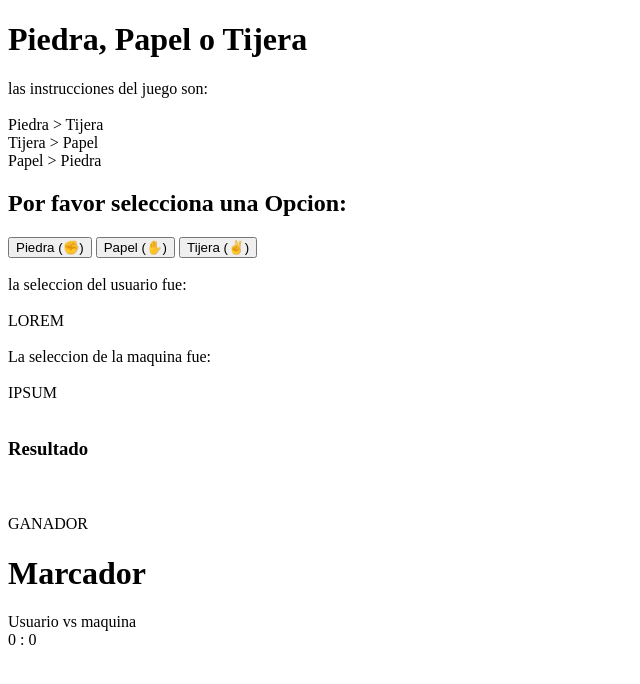
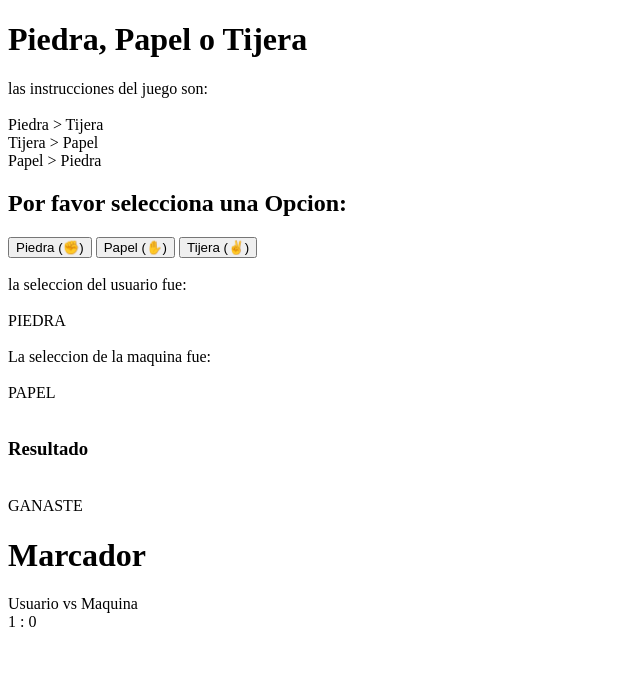
Before and after one commit to JaredTc/PPT, a plain HTML site: page index.html in a window 1280 px wide. Both pictures are taken after a click on the button "Piedra (✊)". Shown: the whole page, without its empty margins (0-640 px from the left). Drawn offline with Linux system fonts and the light colour scheme.

Commit message:
Se implemento la logica del proyecto

```diff
--- a/index.html
+++ b/index.html
@@ -3,7 +3,7 @@
     <head>
         <meta charset="UTF-8">
         <link rel="stylesheet" href="./style.css">
-           <script src="./main.js"></script>
+
            <title>✊✋✌</title>
     </head>
     <body>
@@ -19,9 +19,9 @@
 
         <h2>Por favor selecciona una Opcion:</h2>
 
-        <button id="but-piedra">Piedra (✊)</button>
-        <button id="but-papel">Papel (✋)</button>
-        <button id="but-tijera">Tijera (✌)</button>
+        <button id="but-piedra" value="0">Piedra (✊)</button>
+        <button id="but-papel" value="1">Papel (✋)</button>
+        <button id="but-tijera" value="2">Tijera (✌)</button>
 
         <br>
         <br>
@@ -30,7 +30,7 @@
          <br>
          <br>
 
-        <span id="lbl-user">LOREM</span>
+        <span id="lbl-user">---</span>
         <br>
         <br>
 
@@ -38,18 +38,19 @@
 
         <br>
         <br>
-        <span id="lbl-cpu">IPSUM</span>
+        <span id="lbl-cpu">---</span>
         <br>
         <br>
-
         <h3>Resultado</h3>
         <br>
-        <br>
-        <span id="lbl-resultado">GANADOR</span>
+        <span id="lbl-resultado">---</span>
 
         <h1>Marcador</h1>
-        Usuario vs maquina
+        Usuario vs Maquina
         <br>
         <span id="lbl-res-user"> 0 </span> : <span id="lbl-res-cpu">0</span>
+
+
+        <script src="./main.js"></script>
     </body>
 </html>
--- a/main.js
+++ b/main.js
@@ -1 +1,73 @@
-//alert("hola mundo}");
+var butPiedra = document.getElementById("but-piedra");
+var butPapel = document.getElementById("but-papel");
+var butTijera = document.getElementById("but-tijera");
+var lblUser = document.getElementById("lbl-user");
+var lblCpu = document.getElementById("lbl-cpu");
+var lblFinal = document.getElementById("lbl-resultado");
+
+var lblPuntajeuser = document.getElementById("lbl-res-user");
+var lblPuntajeCpu = document.getElementById("lbl-res-cpu");
+var opciones = ["PIEDRA", "PAPEL", "TIJERA"];
+var puntajeUsuario = 0;
+var puntajeCpu = 0;
+butPiedra.addEventListener("click", function () {
+    startGame(butPiedra.value);
+});
+butPapel.addEventListener("click", function () {
+    startGame(butPapel.value);
+});
+butTijera.addEventListener("click", function () {
+    startGame(butTijera.value);
+});
+
+function startGame(value) {
+   let userSelection = value;
+   let cpuSelection = getCpuResponse();
+   let respuesta = checkwinner(userSelection,cpuSelection);
+
+
+   if(respuesta = "GANASTE"){
+        puntajeUsuario++;
+
+   } else if(respuesta = "PERDISTE") {
+      puntajeCpu++;
+   }
+
+   lblUser.innerHTML = opciones[userSelection];
+   lblCpu.innerHTML = opciones[cpuSelection];
+   lblFinal.innerHTML = respuesta;
+   lblPuntajeuser.innerHTML = puntajeUsuario;
+   lblPuntajeCpu.innerHTML = puntajeCpu;
+
+
+
+}
+
+function checkwinner(userSel, cpuSel){
+    /*      usuario      Maquina
+            Piedra (0) > Tijera (2)
+            Tijera (2) > Papel  (1)
+            Papel  (1) > Piedra (0)
+    */
+    let respuesta;
+    if((userSel == 0 && cpuSel == 2)||(userSel == 2 && cpuSel == 1)||(userSel == 1 && cpuSel == 0)){
+        respuesta = "GANASTE";
+        // alert("Has Ganado");
+    }
+     else if(userSel == cpuSel){
+        respuesta ="EMPATE";
+
+    } else{
+        respuesta = "PERDISTE";
+    }
+    return respuesta;
+}
+//Metodo que retorna la solucion de la maquina
+function getCpuResponse() {
+    let x = Math.floor(Math.random() * 3);
+
+    if (x == 3) {
+        return 2;
+    }
+    return x;
+}
```
